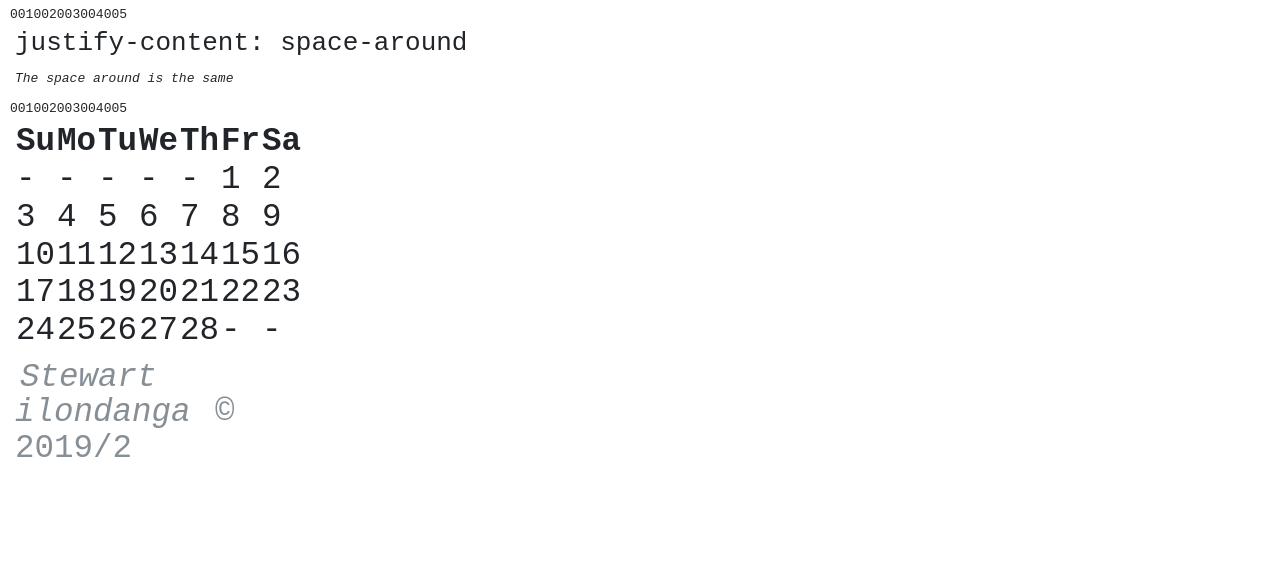
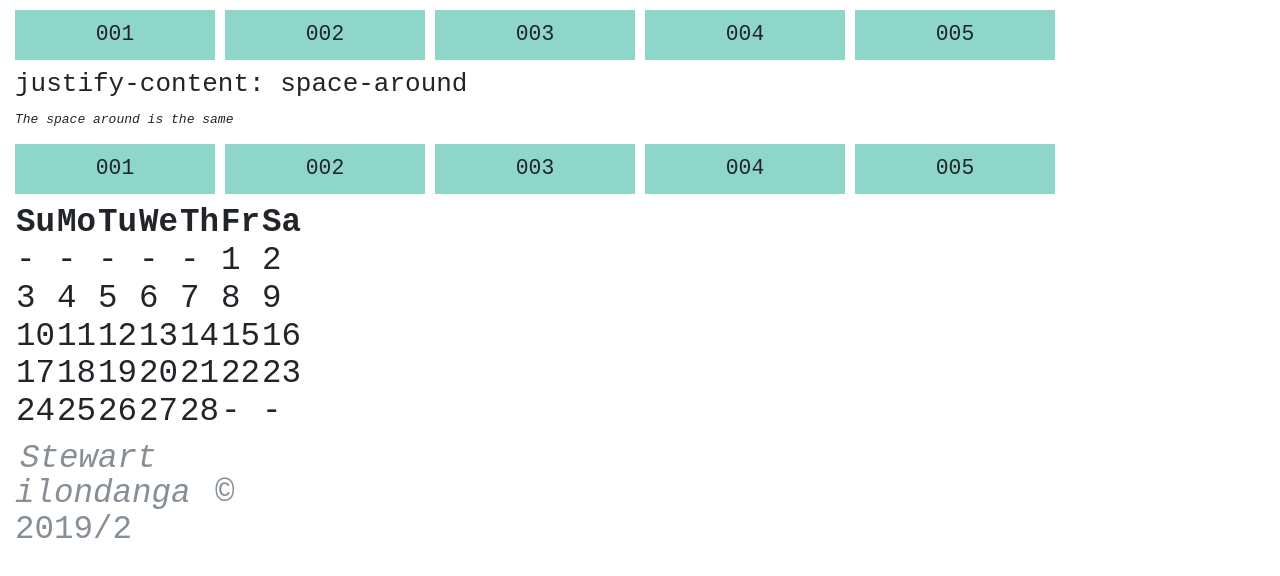
Before and after one commit to stewilondanga/gridjustify-flexbox, a plain HTML site: page index.html in a window 1280 px wide. Shown: the part 132-708 px from the top of the page. Drawn offline with nearby package versions, Linux system fonts and the light colour scheme.

Commit message:
add css/styles.css

```diff
--- a/css/styles.css
+++ b/css/styles.css
@@ -36,12 +36,12 @@ h1, h2, em {
   margin-top: 10px;
 }
 
-/*.flex>div {
+.flex>div {
   width: 200px;
   margin: 5px;
   padding: 5px;
   box-sizing: border-box;
-	background: hsla(170,70%,40%,.5);
+  background: hsla(170, 70%, 40%, .5);
   display: flex;
   justify-content: center;
   align-items: center;
@@ -49,7 +49,7 @@ h1, h2, em {
   font-size: 16pt;
 }
 
-.spaceEvenly {
+/*.spaceEvenly {
 	justify-content: space-evenly;
 }
 
```
Lines whose indentation alone changed are shown as unchanged.
